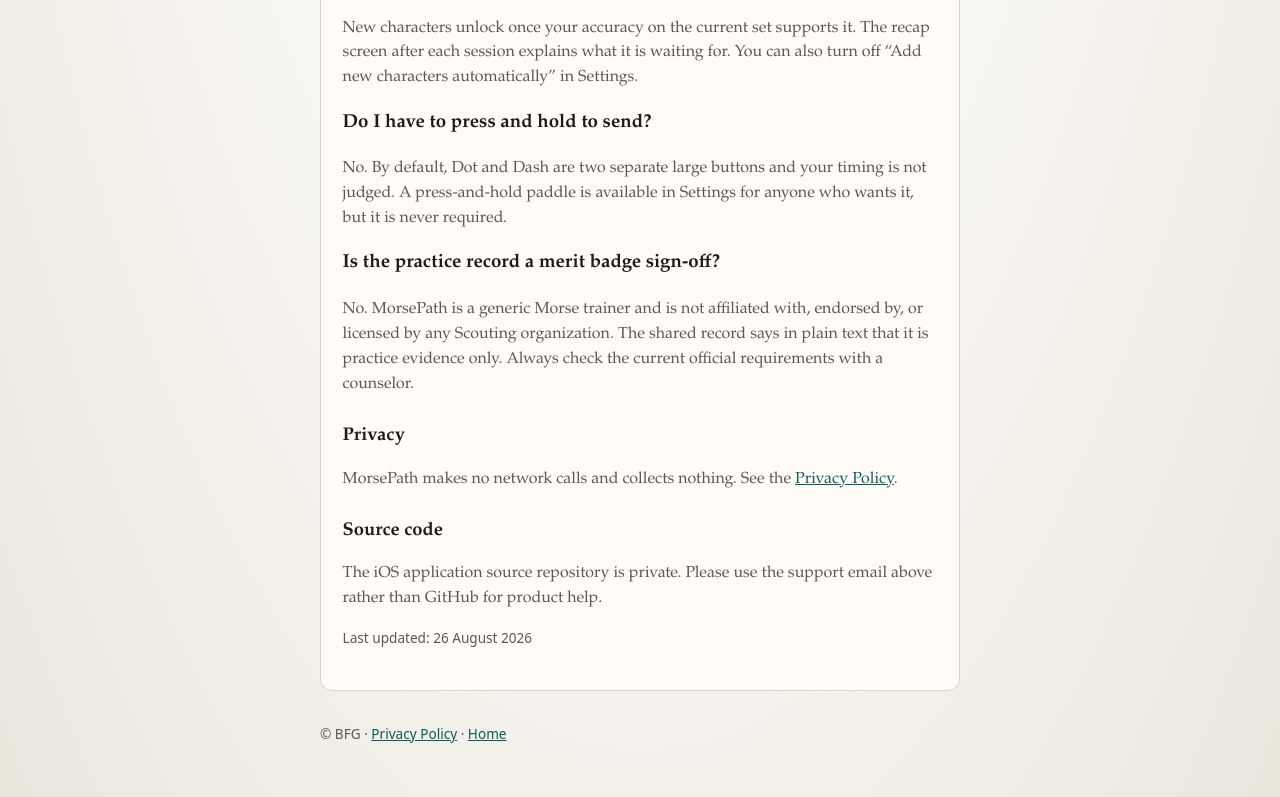
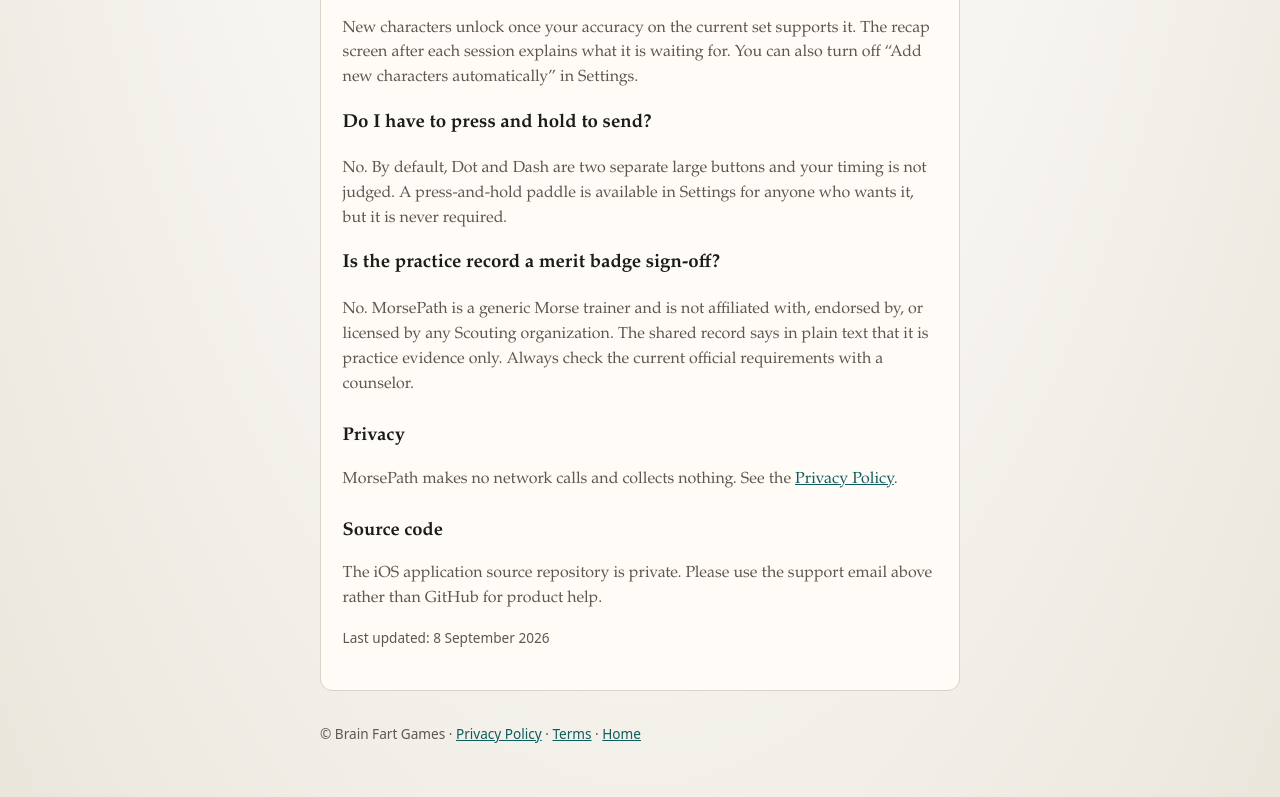
Before and after one commit to vh3/qi-code-site, a plain HTML site: page support.html in a window 1280 px wide. Shown: the part 897-1694 px from the top of the page. Drawn offline with Linux system fonts and the light colour scheme.

Commit message:
Add files via upload
updated text

```diff
--- a/support.html
+++ b/support.html
@@ -13,6 +13,7 @@
     <nav aria-label="Primary">
       <a href="support.html" aria-current="page">Support</a>
       <a href="privacy.html">Privacy</a>
+      <a href="terms.html">Terms</a>
     </nav>
   </header>
   <main>
@@ -86,10 +87,10 @@
       email above rather than GitHub for product help.
     </p>
 
-    <p class="meta">Last updated: 26 August 2026</p>
+    <p class="meta">Last updated: 8 September 2026</p>
   </main>
   <footer>
-    <p>© BFG · <a href="privacy.html">Privacy Policy</a> · <a href="index.html">Home</a></p>
+    <p>© Brain Fart Games · <a href="privacy.html">Privacy Policy</a> · <a href="terms.html">Terms</a> · <a href="index.html">Home</a></p>
   </footer>
 </body>
 </html>
```
